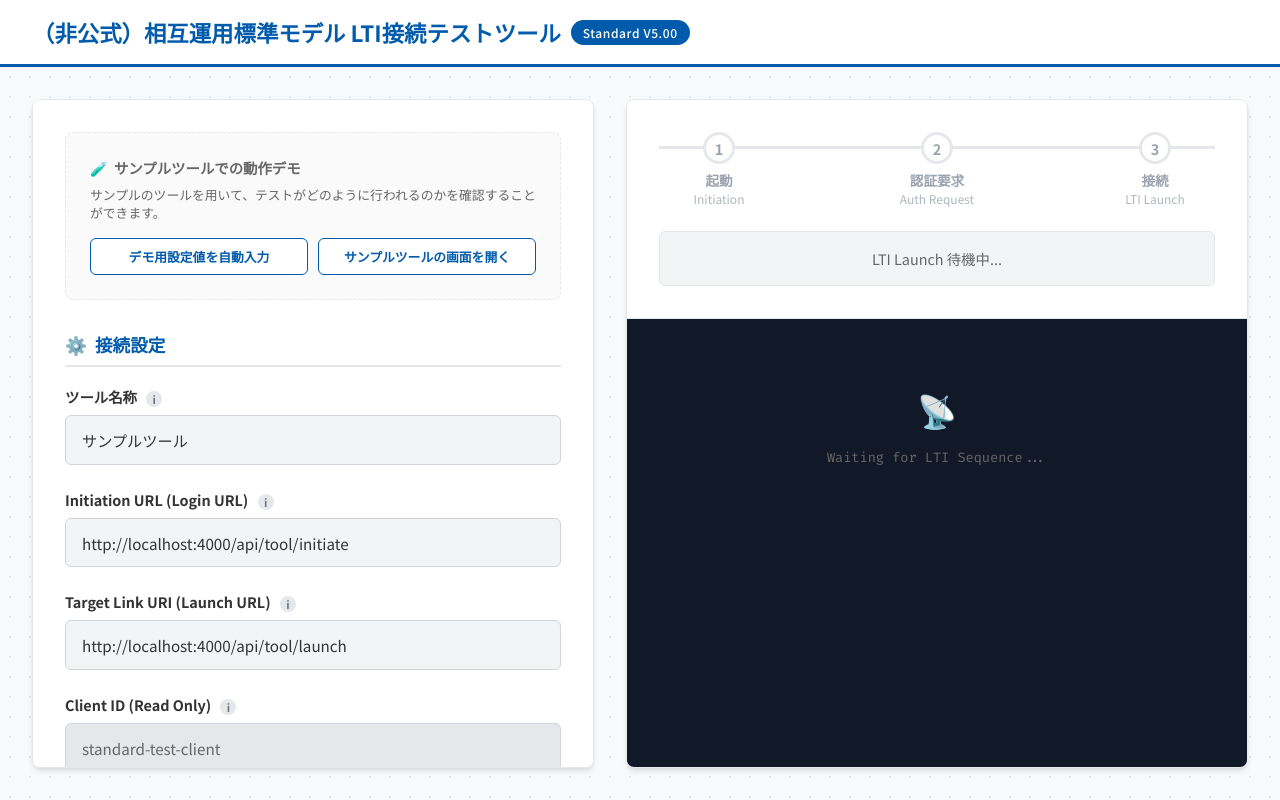
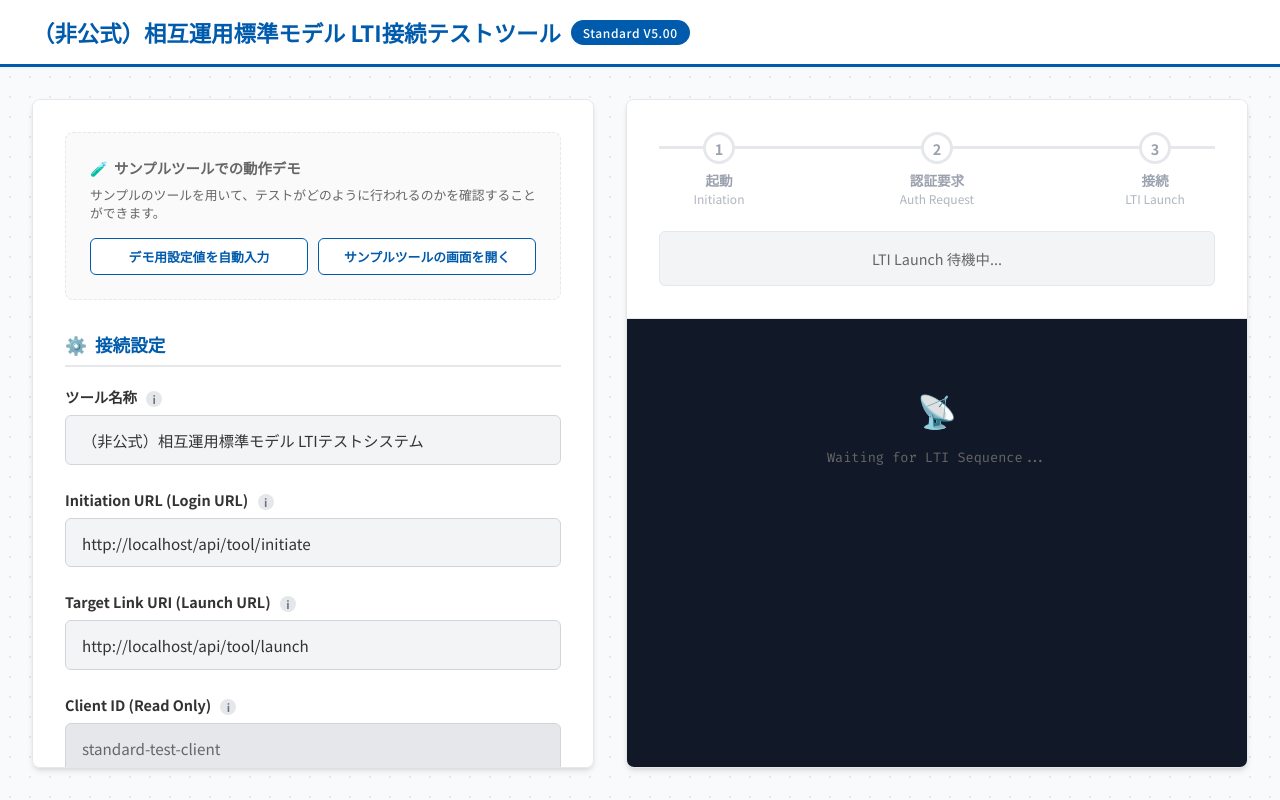
Before and after one commit to u17da/standard-model-lti-sandbox, a website: page public/index.html in a window 1280 px wide. Both pictures are taken after a click on the button "デモ用設定値を自動入力". Drawn offline with Linux system fonts and the light colour scheme.

Commit message:
feat: make tool URLs environment-aware (fix hardcoded localhost)

```diff
--- a/public/index.html
+++ b/public/index.html
@@ -873,10 +873,11 @@
         document.getElementById('session_id').value = sessionId;
 
         function fillSamples() {
-            document.getElementById('tool_name').value = 'サンプルツール';
-            document.getElementById('init_url').value = 'http://localhost:4000/api/tool/initiate';
-            document.getElementById('target_url').value = 'http://localhost:4000/api/tool/launch';
-            document.getElementById('jwks_uri').value = 'http://localhost:4000/api/tool/jwks';
+            const origin = window.location.origin;
+            document.getElementById('tool_name').value = '（非公式）相互運用標準モデル LTIテストシステム';
+            document.getElementById('init_url').value = `${origin}/api/tool/initiate`;
+            document.getElementById('target_url').value = `${origin}/api/tool/launch`;
+            document.getElementById('jwks_uri').value = `${origin}/api/tool/jwks`;
         }
 
         // JWKS Checker
```
Also changed, not shown: api/tool.js (+4 -6 lines).
